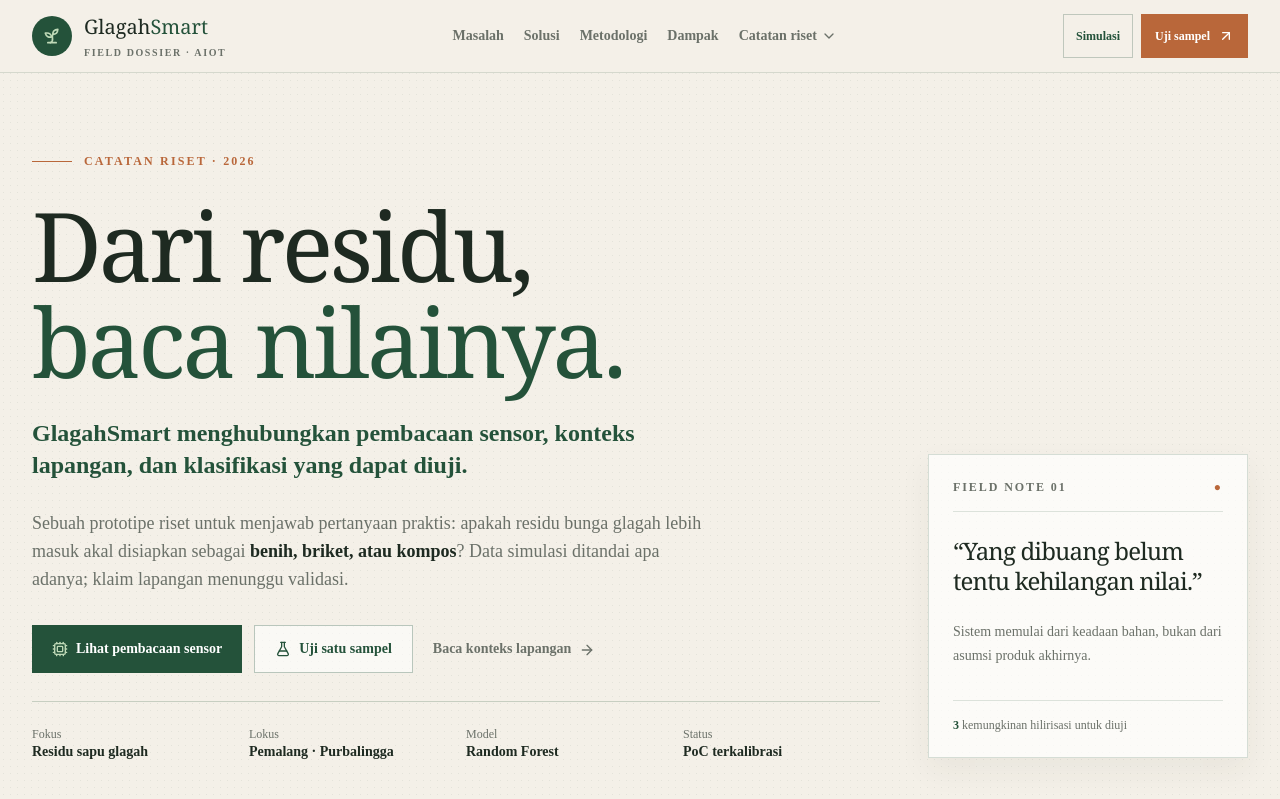
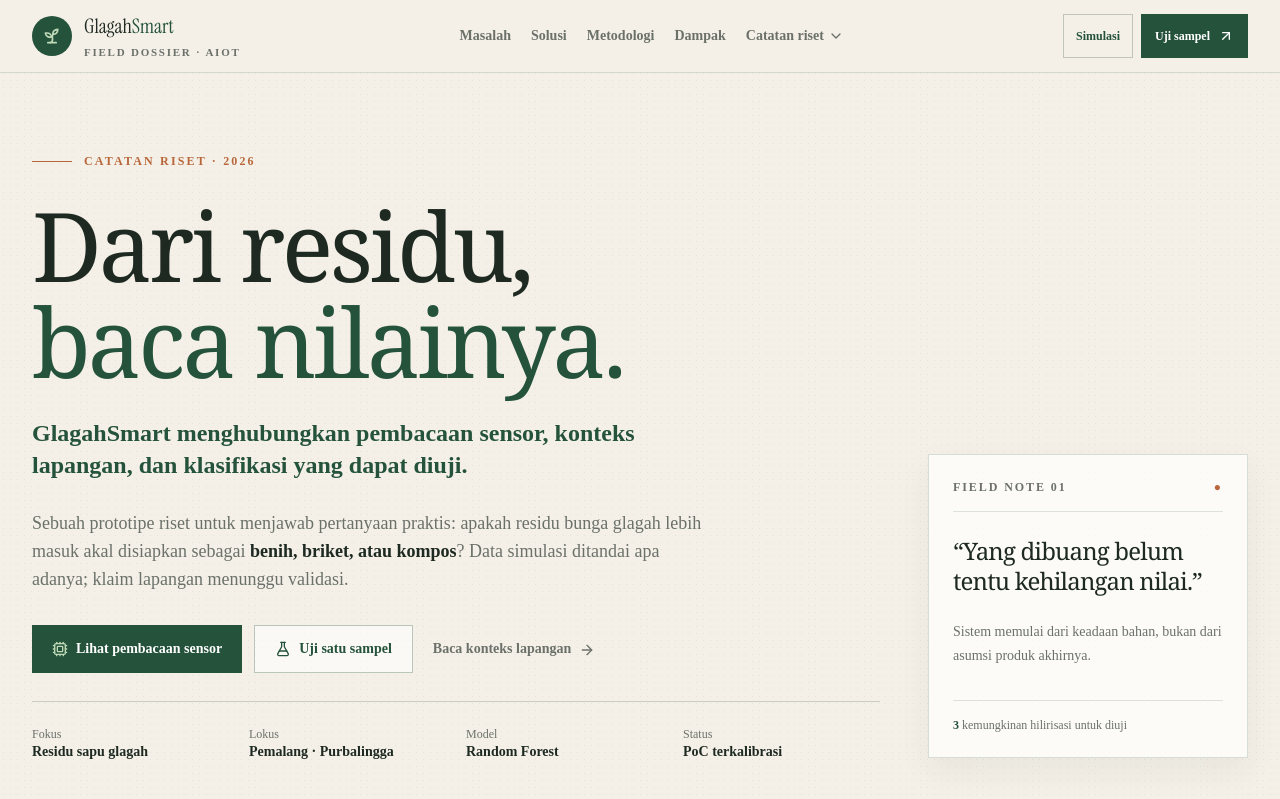
Before and after one commit to AHTURRR/GlagahSmart_AIoT, a Next.js app in the folder frontend/: page / in a window 1280 px wide. Shown: the top 799 px of the page. Built offline with nearby package versions, Linux system fonts and the light colour scheme.

Commit message:
style: adopt oil-ui visual language

```diff
--- a/frontend/src/app/globals.css
+++ b/frontend/src/app/globals.css
@@ -1,6 +1,14 @@
 @tailwind base;
 @tailwind components;
 @tailwind utilities;
+
+@font-face {
+  font-family: "Instrument Serif";
+  src: url("/fonts/InstrumentSerif-Regular.ttf") format("truetype");
+  font-display: swap;
+  font-style: normal;
+  font-weight: 400;
+}
 
 :root {
   --foreground-rgb: 30, 42, 33;
--- a/frontend/src/components/layout/Footer.tsx
+++ b/frontend/src/components/layout/Footer.tsx
@@ -33,7 +33,7 @@ export default function Footer() {
           </div>
         </div>
 
-        <div className="mt-12 flex flex-col gap-3 border-t border-white/10 pt-5 text-xs text-agri-bg/45 sm:flex-row sm:items-center sm:justify-between">
+        <div className="mt-12 flex flex-col gap-3 border-t border-white/10 pt-5 text-xs text-agri-bg/70 sm:flex-row sm:items-center sm:justify-between">
           <span>© {new Date().getFullYear()} GlagahSmart AIoT Team</span>
           <Link href="/references" className="inline-flex items-center gap-1 hover:text-white">Sumber & standar <ArrowUpRight className="h-3.5 w-3.5" /></Link>
         </div>
--- a/frontend/src/components/layout/Navbar.tsx
+++ b/frontend/src/components/layout/Navbar.tsx
@@ -35,7 +35,7 @@ export default function Navbar() {
             </span>
             <span className="min-w-0">
               <span className="block truncate font-display text-lg leading-none text-agri-ink sm:text-xl">Glagah<span className="text-agri-primary">Smart</span></span>
-              <span className="mt-1 block text-[10px] font-semibold uppercase tracking-[0.16em] text-agri-muted">Field dossier · AIoT</span>
+              <span className="mt-1 block text-[11px] font-semibold uppercase tracking-[0.16em] text-agri-muted">Field dossier · AIoT</span>
             </span>
           </Link>
 
@@ -58,7 +58,7 @@ export default function Navbar() {
 
           <div className="hidden items-center gap-2 md:flex">
             <Link href="/simulation" className={`inline-flex min-h-11 items-center gap-2 border px-3 text-xs font-bold transition-colors ${isActive("/simulation") ? "border-agri-primary bg-agri-primary text-white" : "border-agri-primary/25 bg-transparent text-agri-primary hover:bg-white"}`}>Simulasi</Link>
-            <Link href="/classification" className="inline-flex min-h-11 items-center gap-2 bg-agri-clay px-3.5 text-xs font-bold text-white transition-colors hover:bg-[#98502e]">Uji sampel <ArrowUpRight className="h-4 w-4" /></Link>
+            <Link href="/classification" className="inline-flex min-h-11 items-center gap-2 bg-agri-primary px-3.5 text-xs font-bold text-white transition-colors hover:bg-agri-primaryLight">Uji sampel <ArrowUpRight className="h-4 w-4" /></Link>
           </div>
 
           <button type="button" onClick={() => setMobileMenuOpen(!mobileMenuOpen)} className="inline-flex min-h-11 items-center gap-2 border border-agri-primary/25 px-3 text-sm font-semibold text-agri-primary md:hidden" aria-expanded={mobileMenuOpen} aria-controls="mobile-navigation">
@@ -70,7 +70,7 @@ export default function Navbar() {
       {mobileMenuOpen && <div id="mobile-navigation" className="border-t border-agri-primary/15 bg-white px-4 pb-5 pt-3 md:hidden">
         <div className="grid grid-cols-2 gap-2 border-b border-agri-primary/10 pb-4">
           <Link href="/simulation" onClick={() => setMobileMenuOpen(false)} className="flex min-h-11 items-center justify-center border border-agri-primary/20 text-sm font-bold text-agri-primary">Simulasi</Link>
-          <Link href="/classification" onClick={() => setMobileMenuOpen(false)} className="flex min-h-11 items-center justify-center bg-agri-clay text-sm font-bold text-white">Uji sampel</Link>
+          <Link href="/classification" onClick={() => setMobileMenuOpen(false)} className="flex min-h-11 items-center justify-center bg-agri-primary text-sm font-bold text-white">Uji sampel</Link>
         </div>
         <nav aria-label="Navigasi mobile" className="grid gap-1 pt-3">
           {[...primaryLinks, ...researchLinks].map((link) => <Link key={link.href} href={link.href} onClick={() => setMobileMenuOpen(false)} className={`flex min-h-11 items-center justify-between border-b border-agri-primary/10 px-2 text-sm font-semibold ${isActive(link.href) ? "text-agri-primary" : "text-agri-muted"}`}>{link.label}<ArrowUpRight className="h-4 w-4" /></Link>)}
--- a/frontend/tailwind.config.ts
+++ b/frontend/tailwind.config.ts
@@ -31,7 +31,7 @@ const config: Config = {
       },
       fontFamily: {
         sans: ["var(--font-sans)", "system-ui", "-apple-system", "sans-serif"],
-        display: ["Georgia", "Times New Roman", "serif"],
+        display: ["Instrument Serif", "Georgia", "Times New Roman", "serif"],
       },
       boxShadow: {
         'soft': '0 4px 20px -2px rgba(22, 101, 52, 0.06), 0 2px 6px -1px rgba(22, 101, 52, 0.04)',
```
Also changed, not shown: frontend/public/fonts/InstrumentSerif-Regular.ttf (added).
